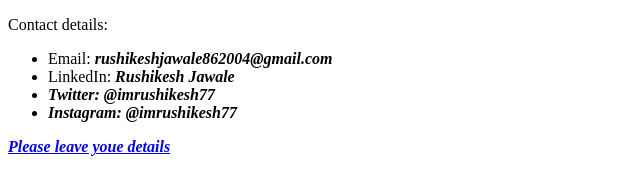
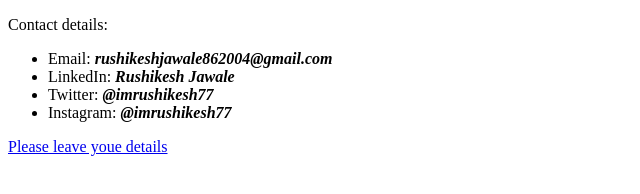
Before and after one commit to imrushikesh77/CV, a plain HTML site: page ConnectMe.html in a window 1280 px wide. Shown: the whole page, without its empty margins (0-640 px from the left). Drawn offline with Linux system fonts and the light colour scheme.

Commit message:
Update ConnectMe.html

```diff
--- a/ConnectMe.html
+++ b/ConnectMe.html
@@ -8,7 +8,7 @@
     <p>Contact details:</p>
     <ul>
       <li>Email:<b><i> rushikeshjawale862004@gmail.com</i></b></li>
-      <li>LinkedIn:<b><i> Rushikesh Jawale</i</b></li>
+      <li>LinkedIn:<b><i> Rushikesh Jawale</i></b></li>
       <li>Twitter:<b><i> @imrushikesh77</i></b></li>
       <li>Instagram:<b><i> @imrushikesh77</i></b></li>
     </ul>
```
